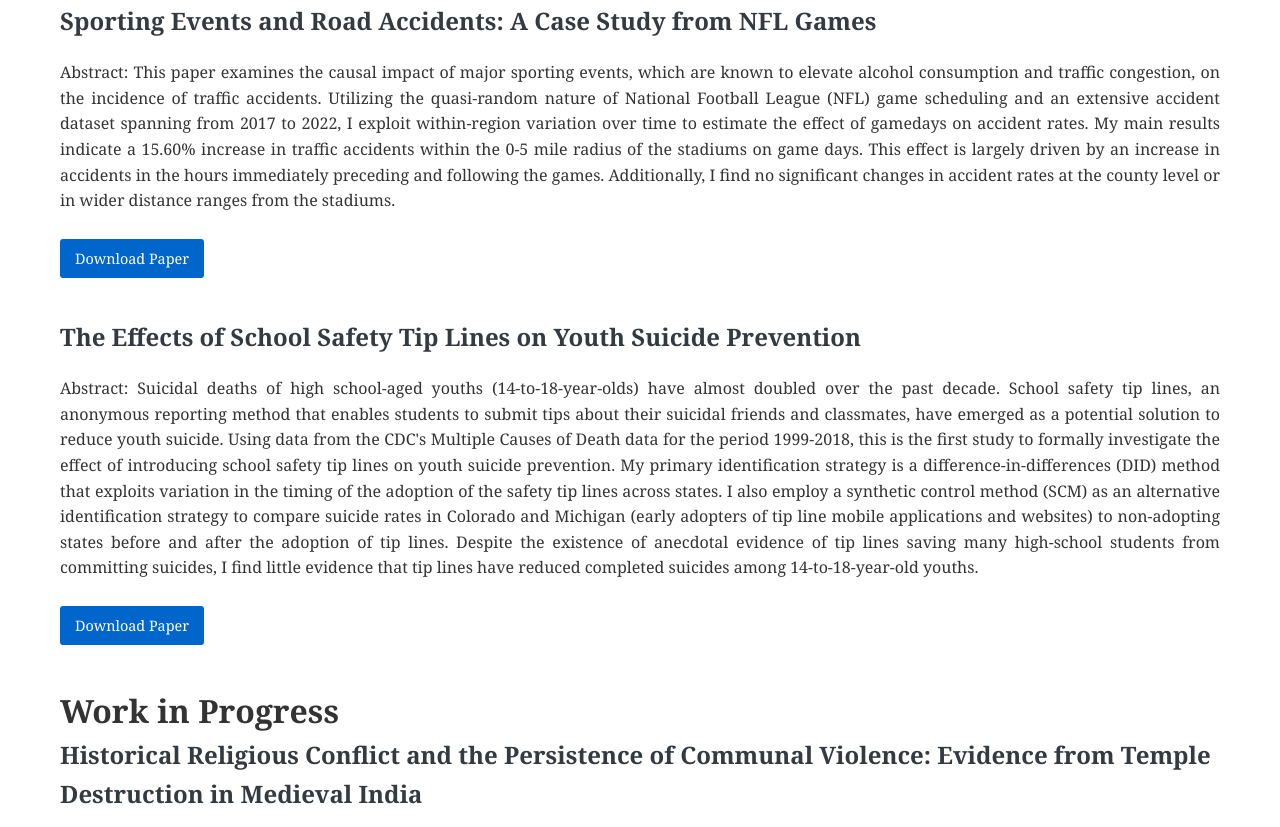
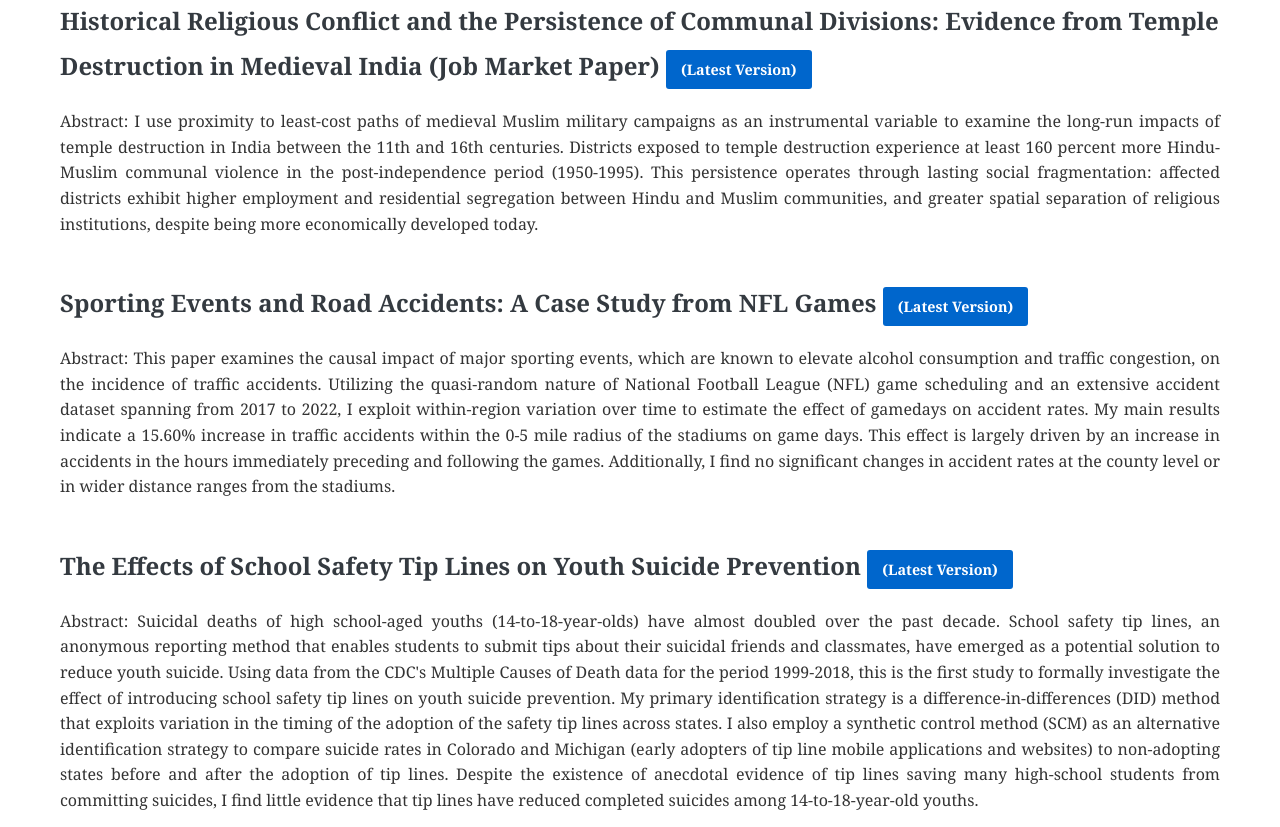
Before and after one commit to mdtahmeedhossain/mdtahmeedhossain.github.io, a plain HTML site: page research.html in a window 1280 px wide. Shown: the part 165-992 px from the top of the page. Drawn offline with Linux system fonts and the light colour scheme.

Commit message:
Update research.html

```diff
--- a/research.html
+++ b/research.html
@@ -21,22 +21,25 @@
     <h1>Working Papers</h1>
 
     <div class="research-item">
-        <h2>Sporting Events and Road Accidents: A Case Study from NFL Games</h2>
-        <p style="text-align: justify;">Abstract: This paper examines the causal impact of major sporting events, which are known to elevate alcohol consumption and traffic congestion, on the incidence of traffic accidents. Utilizing the quasi-random nature of National Football League (NFL) game scheduling and an extensive accident dataset spanning from 2017 to 2022, I exploit within-region variation over time to estimate the effect of gamedays on accident rates. My main results indicate a 15.60% increase in traffic accidents within the 0-5 mile radius of the stadiums on game days. This effect is largely driven by an increase in accidents in the hours immediately preceding and following the games. Additionally, I find no significant changes in accident rates at the county level or in wider distance ranges from the stadiums.</p>
-        <a href="papers/paper1.pdf" class="paper-link">Download Paper</a>
+        <h2>Historical Religious Conflict and the Persistence of Communal Divisions: Evidence from Temple Destruction in Medieval India (Job Market Paper) <a href="https://smu.box.com/s/aim4ung064yvl5xvurnmconh7zrvuvu0" class="paper-link">(Latest Version)</a></h2>
+        <p style="text-align: justify;">Abstract: I use proximity to least-cost paths of medieval Muslim military campaigns as an instrumental variable to examine the long-run impacts of temple destruction in India between the 11th and 16th centuries. Districts exposed to temple destruction experience at least 160 percent more Hindu-Muslim communal violence in the post-independence period (1950-1995). This persistence operates through lasting social fragmentation: affected districts exhibit higher employment and residential segregation between Hindu and Muslim communities, and greater spatial separation of religious institutions, despite being more economically developed today.</p>
     </div>
 
     <div class="research-item">
-        <h2>The Effects of School Safety Tip Lines on Youth Suicide Prevention</h2>
+        <h2>Sporting Events and Road Accidents: A Case Study from NFL Games <a href="papers/paper1.pdf" class="paper-link">(Latest Version)</a></h2>
+        <p style="text-align: justify;">Abstract: This paper examines the causal impact of major sporting events, which are known to elevate alcohol consumption and traffic congestion, on the incidence of traffic accidents. Utilizing the quasi-random nature of National Football League (NFL) game scheduling and an extensive accident dataset spanning from 2017 to 2022, I exploit within-region variation over time to estimate the effect of gamedays on accident rates. My main results indicate a 15.60% increase in traffic accidents within the 0-5 mile radius of the stadiums on game days. This effect is largely driven by an increase in accidents in the hours immediately preceding and following the games. Additionally, I find no significant changes in accident rates at the county level or in wider distance ranges from the stadiums.</p>
+    </div>
+
+    <div class="research-item">
+        <h2>The Effects of School Safety Tip Lines on Youth Suicide Prevention <a href="papers/paper2.pdf" class="paper-link">(Latest Version)</a></h2>
         <p style="text-align: justify;">Abstract: Suicidal deaths of high school-aged youths (14-to-18-year-olds) have almost doubled over the past decade. School safety tip lines, an anonymous reporting method that enables students to submit tips about their suicidal friends and classmates, have emerged as a potential solution to reduce youth suicide. Using data from the CDC's Multiple Causes of Death data for the period 1999-2018, this is the first study to formally investigate the effect of introducing school safety tip lines on youth suicide prevention. My primary identification strategy is a difference-in-differences (DID) method that exploits variation in the timing of the adoption of the safety tip lines across states. I also employ a synthetic control method (SCM) as an alternative identification strategy to compare suicide rates in Colorado and Michigan (early adopters of tip line mobile applications and websites) to non-adopting states before and after the adoption of tip lines. Despite the existence of anecdotal evidence of tip lines saving many high-school students from committing suicides, I find little evidence that tip lines have reduced completed suicides among 14-to-18-year-old youths.</p>
-        <a href="papers/paper2.pdf" class="paper-link">Download Paper</a>
     </div>
 
     <h1>Work in Progress</h1>
 
     <div class="research-item">
-        <h2>Historical Religious Conflict and the Persistence of Communal Violence: Evidence from Temple Destruction in Medieval India</h2>
-        <p style="text-align: justify;">Abstract: This paper examines the long-term impact of historical religious conflicts on contemporary communal violence in India. I exploit the destruction of Hindu temples by medieval Muslim rulers as a historical shock to Hindu-Muslim relations and investigate its persistent effects using district-level data on religious violence from 1950 to 1995. My results indicate that districts where temples were historically destroyed experienced a nearly sevenfold increase in communal violence compared to unaffected districts, alongside heightened Hindu-Muslim occupational and residential segregation, suggesting long-term socio-economic fragmentation. The historical shock appears to specifically affect religious conflict, as I find no significant effect on non-communal violence. To strengthen causal identification, I employ an instrumental variables strategy based on least-cost paths of medieval military campaigns determined by geographical features, using high-resolution spatial data on terrain constraints, river networks, and strategic military considerations. This approach aims to address potential endogeneity concerns and isolate the causal effect of historical religious conflict on contemporary outcomes. I further implement Nevo and Rosen's (2012) bounds approach, which allows for partial violations of the exclusion restriction while still producing informative bounds on the causal effect.</p>
+        <h2>Legal Barriers to Credit: Evidence from Manufactured Housing and Leasehold Land Policies (with Nathaniel Pattison)</h2>
+        <p style="text-align: justify;">We use spatial regression discontinuity design to evaluate how state property classification laws affect credit access for manufactured housing buyers.</p>
     </div>
 </main>
 
```
